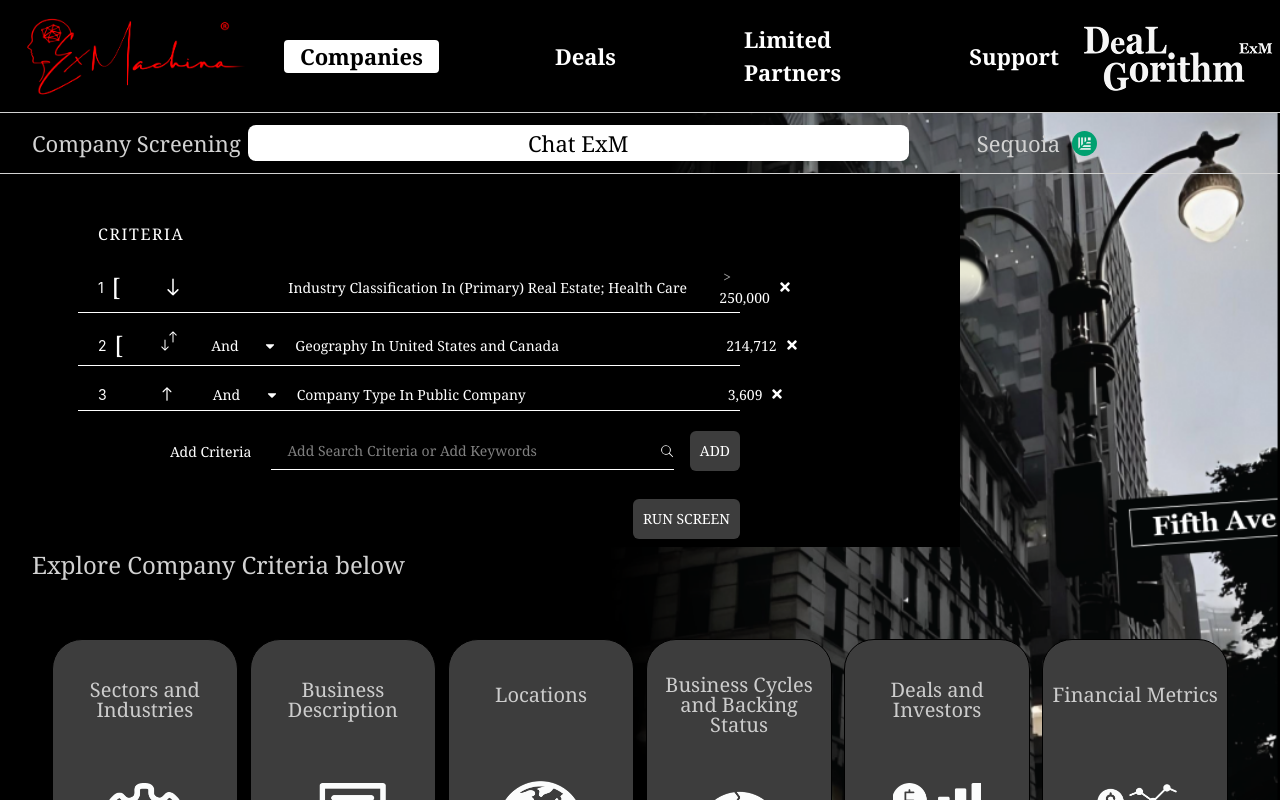
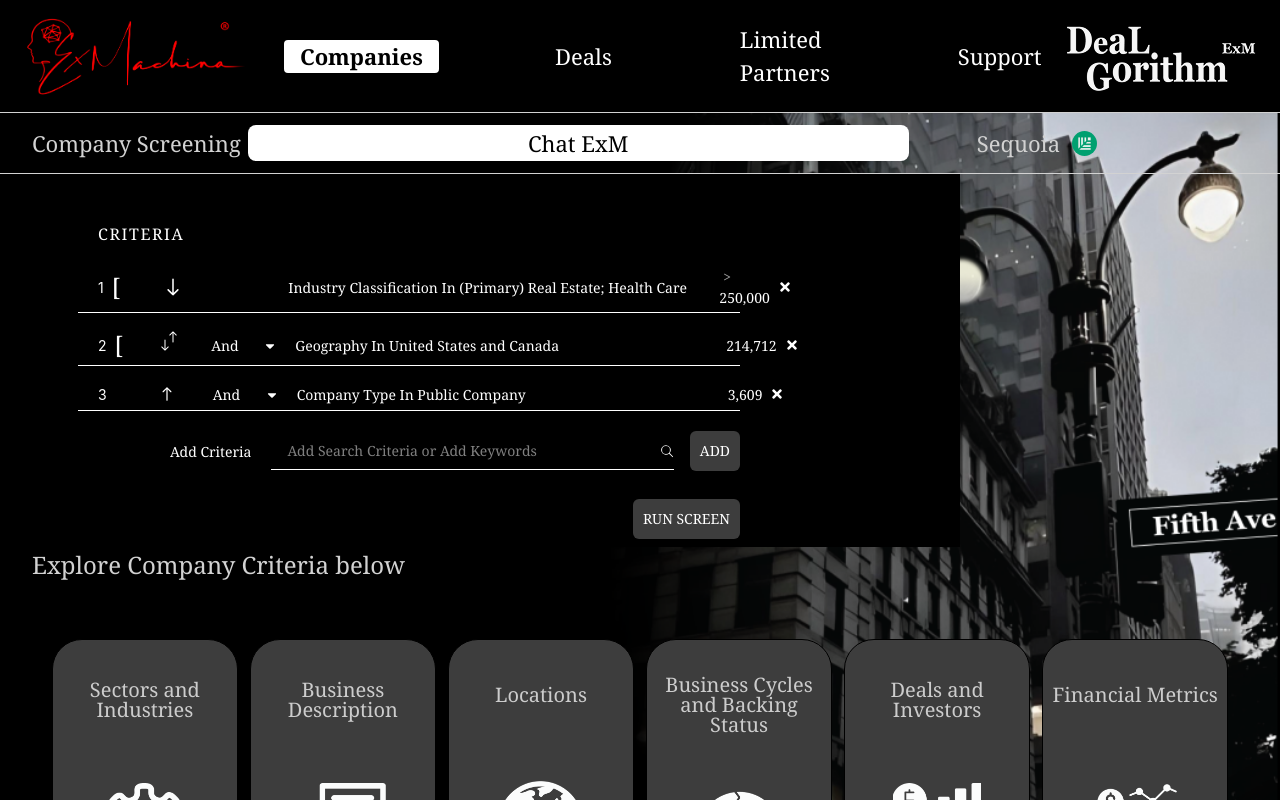
Before and after one commit to hamadhussain/NextJs-UI, a Next.js app: page / in a window 1280 px wide. Shown: the top 800 px of the page. Built offline with nearby package versions, Linux system fonts and the light colour scheme.

Commit message:
Update globals.css

```diff
--- a/src/app/globals.css
+++ b/src/app/globals.css
@@ -8,10 +8,10 @@ body{
   overflow: hidden;
 }
 .navFont {
+  font-size: 22px;
+}
+.navFontWeight {
   font-weight: 700;
-  font-size: 22px;
-  width: 903px  ;
-  height: 39px;
 }
 .boxHeader {
   font-weight: 400;
```
